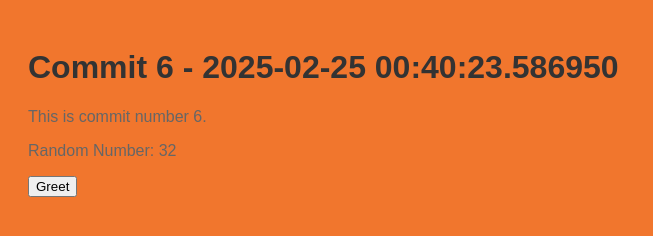
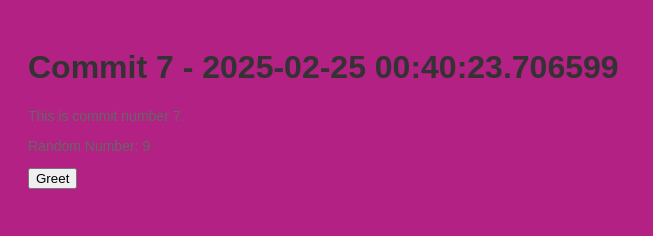
Before and after one commit to stiffs95/myrep-repo-20250225004020, a plain HTML site: page index.html in a window 1280 px wide. Shown: the whole page, without its empty margins (0-653 px from the left). Drawn offline with Linux system fonts and the light colour scheme.

Commit message:
📝 Commit 7 with HTML, CSS, and JS

```diff
--- a/index.html
+++ b/index.html
@@ -2,13 +2,13 @@
     <!DOCTYPE html>
     <html>
     <head>
-        <title>Commit 6 - 2025-02-25 00:40:23.586950</title>
+        <title>Commit 7 - 2025-02-25 00:40:23.706599</title>
         <link rel="stylesheet" href="style.css">
     </head>
     <body>
-        <h1>Commit 6 - 2025-02-25 00:40:23.586950</h1>
-        <p>This is commit number 6.</p>
-        <p>Random Number: 32</p>
+        <h1>Commit 7 - 2025-02-25 00:40:23.706599</h1>
+        <p>This is commit number 7.</p>
+        <p>Random Number: 9</p>
         <button onclick="greet()">Greet</button>
         <script src="script.js"></script>
     </body>
--- a/script.js
+++ b/script.js
@@ -2,4 +2,4 @@
     function greet() {
         alert('Hello from commit ' + commitNumber + '!');
     }
-    var commitNumber = 6;
+    var commitNumber = 7;
--- a/style.css
+++ b/style.css
@@ -1,7 +1,7 @@
 
     body {
         font-family: Arial, sans-serif;
-        background-color: #f1762d;
+        background-color: #b32185;
         padding: 20px;
     }
     h1 {
@@ -9,5 +9,5 @@
     }
     p {
         color: #666;
-        font-size: 16px;
+        font-size: 14px;
     }
```
